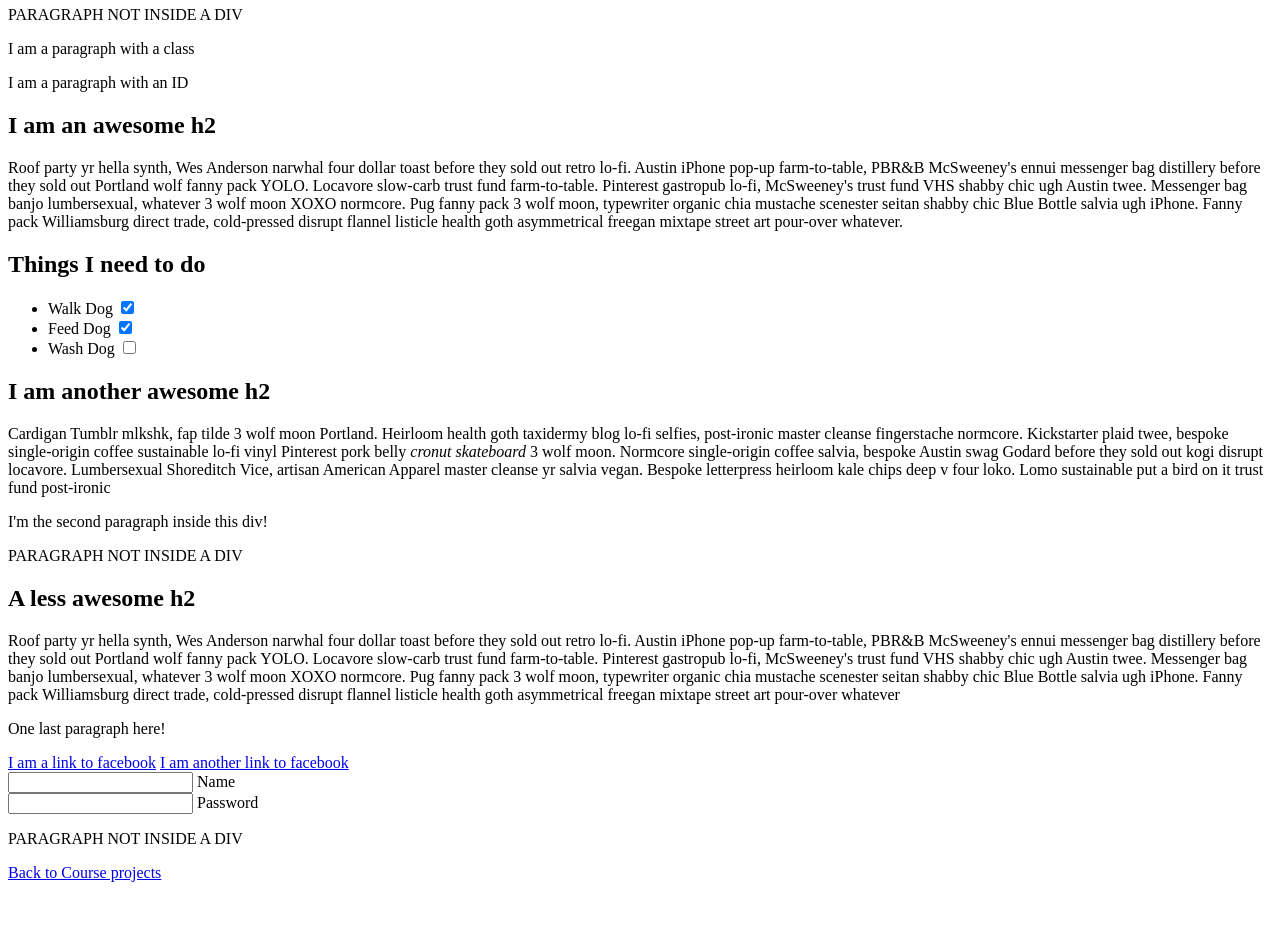
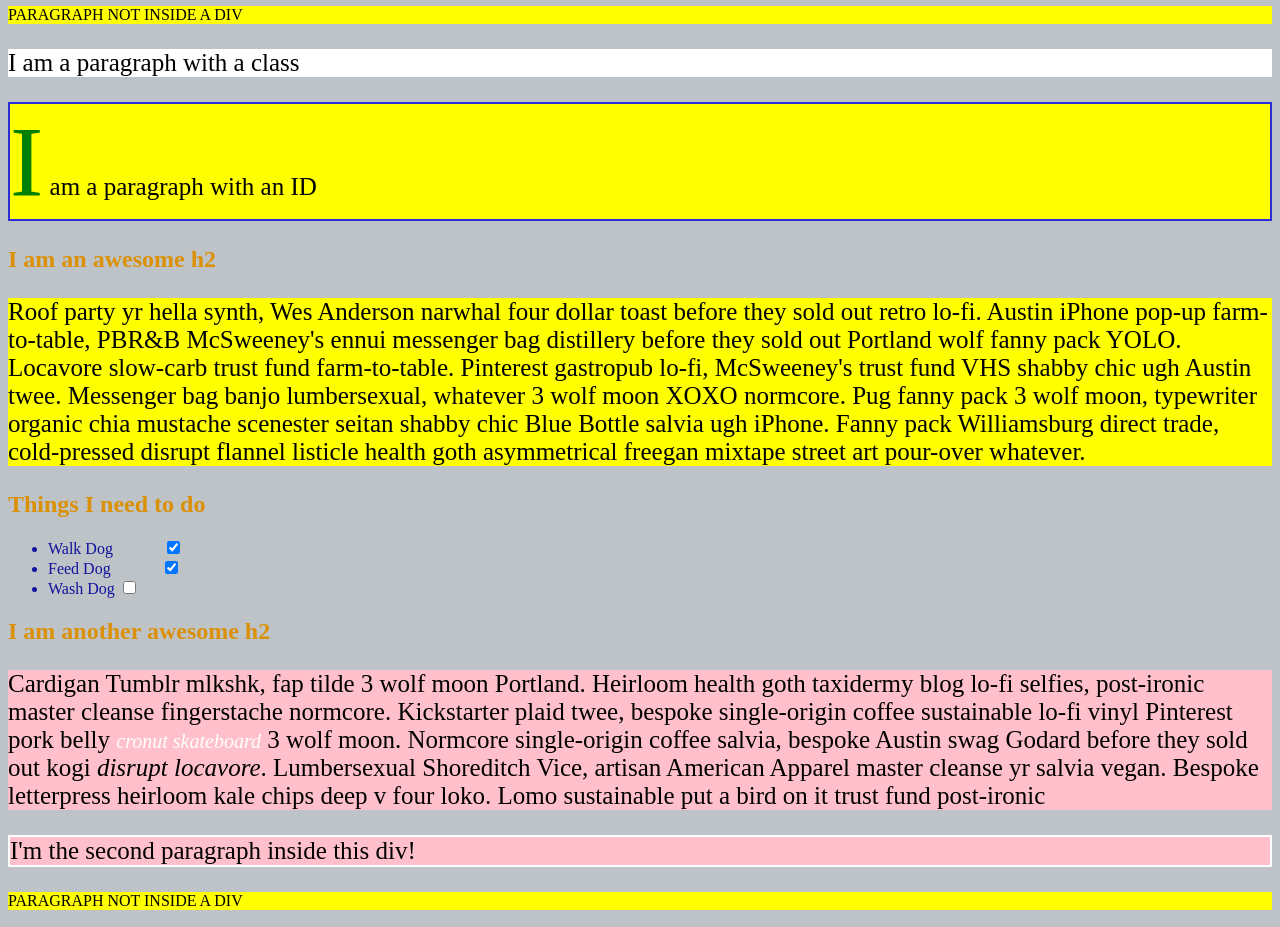
Before and after one commit to betocostadev/web-dev-bootcamp-proj, a plain HTML site: page fend-projects/selectors_exercise.html in a window 1280 px wide. Shown: the part 60-987 px from the top of the page. Before the commit the page ends 950 px from the top, so only its background shows below. Drawn offline with Linux system fonts and the light colour scheme.

Commit message:
selectors exercise - done

```diff
--- a/fend-projects/css/selectors.css
+++ b/fend-projects/css/selectors.css
@@ -2,58 +2,107 @@
 DO NOT ALTER THE EXISTING HTML TO DO THIS.  WRITE ONLY CSS!
 
 /* Give the <body> element a background of #bdc3c7*/
-
+body {
+  background-color: #bdc3c7;
+}
 
 /* Make the <h1> element #9b59b6*/
-
+h1 {
+  color: #9b59b6;
+}
 
 /* Make all <h2> elements orange */
-
+h2 {
+  color: rgb(219, 144, 5);
+}
 
 /* Make all <li> elements blue(pick your own hexadecimal blue)*/
-
+li {
+  color: #12129e;
+}
 
 /*Change the background on every paragraph to be yellow*/
-
+p {
+  background-color: yellow;
+}
 
 /*Make all inputs have a 3px red border*/
-
+input {
+  border: 3px solid #bb1212;
+}
 
 /* Give everything with the class 'hello' a white background*/
-
+.hello {
+  background-color: #ffffff;
+}
 
 /* Give the element with id 'special' a 2px solid blue border(pick your own rgb blue)*/
-
+#special {
+  border: 2px solid rgb(45, 45, 214);
+}
 
 /*Make all the <p>'s that are nested inside of divs 25px font(font-size: 25px)*/
-
+div p {
+  font-size: 25px;
+}
 
 /*Make only inputs with type 'text' have a gray background*/
-
+input[type="text"] {
+  background-color: #8d8d8d;
+  color: #f0f0f0;
+  font-weight: bold;
+}
 
 /* Give both <p>'s inside the 3rd <div> a pink background*/
-
+div:nth-of-type(3) p {
+  background-color: pink;
+}
 
 /* Give the 2nd <p> inside the 3rd <div> a 5px white border*/
-
+div:nth-of-type(3) p:nth-of-type(2) {
+  border: 2px solid white;
+}
 
 /* Make the <em> in the 3rd <div> element white and 20px font(font-size:20px)*/
-
+div:nth-of-type(3) em:first-of-type {
+  color: white;
+  font-size: 20px;
+}
 
 
 /*BONUS CHALLENGES*/
 /*You may need to research some other selectors and properties*/
 
 /*Make all "checked" checkboxes have a left margin of 50px(margin-left: 50px)*/
-
+input[type="checkbox"]:checked {
+  margin-left: 50px;
+}
 
 /* Make the <label> elements all UPPERCASE without changing the HTML(definitely look this one up*/
-
+label {
+  text-transform: uppercase;
+  color: rgb(255, 255, 38);
+  font-weight: bold;
+}
 
 /*Make the first letter of the element with id 'special' green and 100px font size(font-size: 100)*/
-
+#special::first-letter {
+  color: green;
+  font-size: 100px;
+}
 
 /*Make the <h1> element's color change to blue when hovered over */
-
+h1:hover {
+  color: blue;
+}
 
 /*Make the <a> element's that have been visited gray */
+a:visited {
+  color: gray;
+}
+
+a {
+  color: white;
+  font-size: 18px;
+  font-weight: bold;
+}
--- a/fend-projects/selectors_exercise.html
+++ b/fend-projects/selectors_exercise.html
@@ -33,7 +33,7 @@
 <div>
   <h2>I am another awesome h2</h2>
 
-  <p>Cardigan Tumblr mlkshk, fap tilde 3 wolf moon Portland. Heirloom health goth taxidermy blog lo-fi selfies, post-ironic master cleanse fingerstache normcore. Kickstarter plaid twee, bespoke single-origin coffee sustainable lo-fi vinyl Pinterest pork belly <em>cronut skateboard</em> 3 wolf moon. Normcore single-origin coffee salvia, bespoke Austin swag Godard before they sold out kogi disrupt locavore. Lumbersexual Shoreditch Vice, artisan American Apparel master cleanse yr salvia vegan. Bespoke letterpress heirloom kale chips deep v four loko. Lomo sustainable put a bird on it trust fund post-ironic</p>
+  <p>Cardigan Tumblr mlkshk, fap tilde 3 wolf moon Portland. Heirloom health goth taxidermy blog lo-fi selfies, post-ironic master cleanse fingerstache normcore. Kickstarter plaid twee, bespoke single-origin coffee sustainable lo-fi vinyl Pinterest pork belly <em>cronut skateboard</em> 3 wolf moon. Normcore single-origin coffee salvia, bespoke Austin swag Godard before they sold out kogi <em>disrupt locavore</em>. Lumbersexual Shoreditch Vice, artisan American Apparel master cleanse yr salvia vegan. Bespoke letterpress heirloom kale chips deep v four loko. Lomo sustainable put a bird on it trust fund post-ironic</p>
 
   <p>I'm the second paragraph inside this div!</p>
 </div>
```
